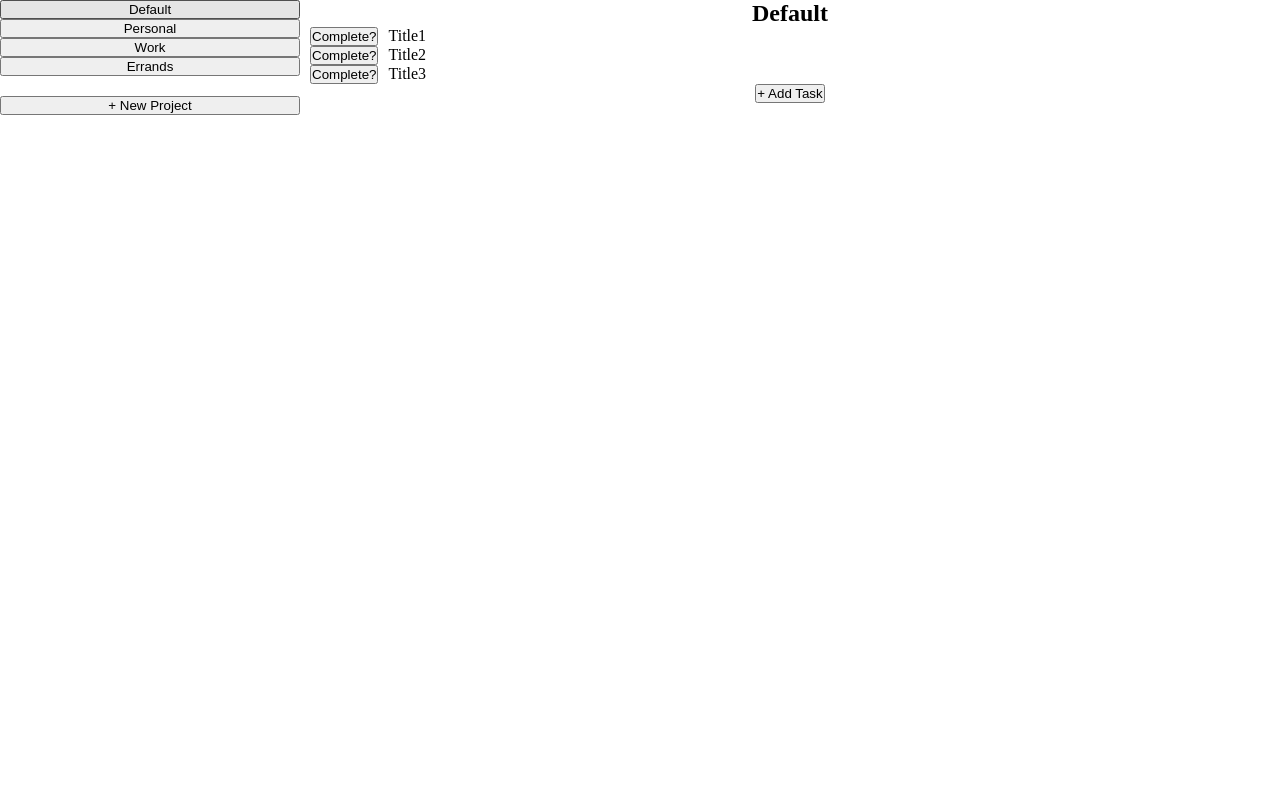
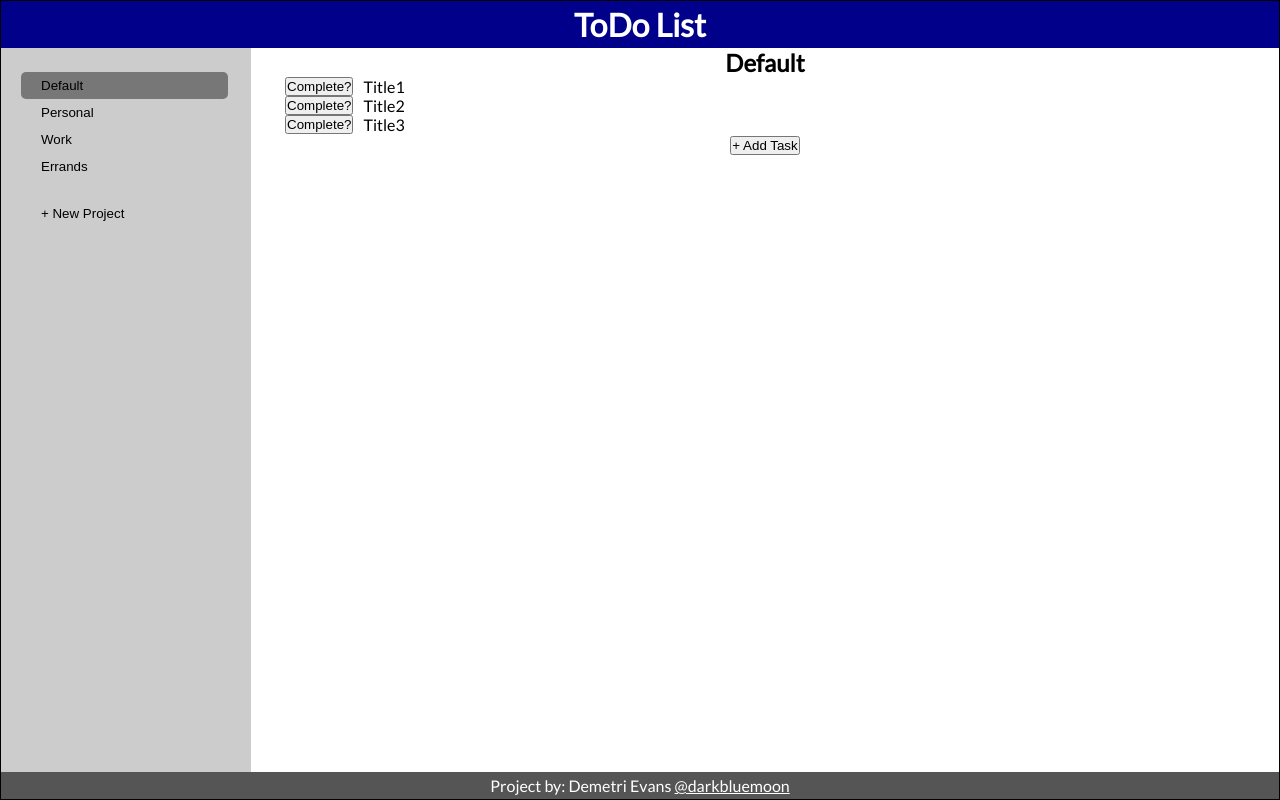
Before and after one commit to DarkBlueMoon/todo-list, a website built with webpack: page dist/index.html in a window 1280 px wide. Built offline with nearby package versions, Linux system fonts and the light colour scheme.

Commit message:
Page styling, active project highlighted in sidebar

```diff
--- a/src/screenController.js
+++ b/src/screenController.js
@@ -65,6 +65,7 @@ export default function ScreenController() {
       const taskNameInput = document.getElementById("task-name");
 
       const currProject = todoController.getCurrProject();
+      // TODO: Make taskNameInput required.
       currProject.addTodo(todoItem(taskNameInput.value, "", ""));
       taskNameInput.value = "";
 
@@ -94,15 +95,29 @@ export default function ScreenController() {
     });
   };
 
+  const clearActive = (parentElem) => {
+    [...parentElem.children].forEach((child) => {
+      child.classList.remove("active");
+    });
+  };
+
   const setupProjButtonListeners = () => {
-    const newTaskContainer = document.querySelector(".new-task-container");
+    // const newTaskContainer = document.querySelector(".new-task-container");
 
-    projContainer.addEventListener("click", (ev) => {
-      const { target } = ev;
+    const projBtns = [...projContainer.children];
 
-      todoController.setCurrProject(target.dataset.index);
-      newTaskContainer.classList.remove("active");
-      renderTasks();
+    projBtns.forEach((btn) => {
+      btn.addEventListener("click", (ev) => {
+        const { target } = ev;
+
+        const parent = target.parentElement;
+
+        clearActive(parent);
+
+        target.classList.add("active");
+        todoController.setCurrProject(target.dataset.index);
+        renderTasks();
+      });
     });
   };
 
@@ -122,8 +137,13 @@ export default function ScreenController() {
     setupProjButtonListeners();
   };
 
+  const setInitialActiveProject = () => {
+    [...projContainer.children][0].classList.add("active");
+  };
+
   // Initial render.
   renderTasks();
   renderProjects();
   setupEventListeners();
+  setInitialActiveProject();
 }
--- a/src/style.css
+++ b/src/style.css
@@ -1,3 +1,10 @@
+@font-face {
+  font-family: "Lato";
+  src: url("./Lato-Regular.ttf");
+  font-weight: 400;
+  font-style: normal;
+}
+
 * {
   margin: 0;
   padding: 0;
@@ -6,25 +13,60 @@
 
 body {
   height: 100vh;
+  font-family: "Lato", sans-serif;
 }
 
 .container {
   display: flex;
+  flex-direction: column;
   height: 100%;
+  border: 1px solid black;
 }
 
-.navigation {
-  width: 300px;
+.header {
+  text-align: center;
+  padding: 0.25rem;
+  background-color: darkblue;
+  color: white;
+}
+
+.main-content {
+  display: flex;
+  flex: 1;
+}
+
+.sidebar {
+  background-color: #ccc;
+  padding-left: 20px;
+  width: 250px;
 }
 
 .projects-container {
   display: flex;
   flex-direction: column;
   margin-bottom: 20px;
+  padding-top: 1.5rem;
 }
 
+.project,
 .add-project {
-  width: 100%;
+  background-color: transparent;
+  border: none;
+  border-radius: 5px;
+  cursor: pointer;
+  text-align: left;
+  padding: 6px 20px;
+  width: 90%;
+}
+
+.project:hover,
+.add-project:hover {
+  background-color: #333;
+  color: white;
+}
+
+.project.active {
+  background-color: #777;
 }
 
 .new-project-input {
@@ -54,3 +96,14 @@ body {
 .new-task-container.active {
   display: block;
 }
+
+.footer {
+  text-align: center;
+  padding: 0.25rem;
+  background-color: #555;
+  color: white;
+}
+
+.footer a {
+  color: white;
+}
--- a/webpack.config.js
+++ b/webpack.config.js
@@ -16,6 +16,10 @@ module.exports = {
         test: /\.css$/i,
         use: ["style-loader", "css-loader"],
       },
+      {
+        test: /\.(woff|woff2|eot|ttf|otf)$/i,
+        type: "asset/resource",
+      },
     ],
   },
 };
```
Also changed, not shown: dist/index.html, src/Lato-Regular.ttf (added).
